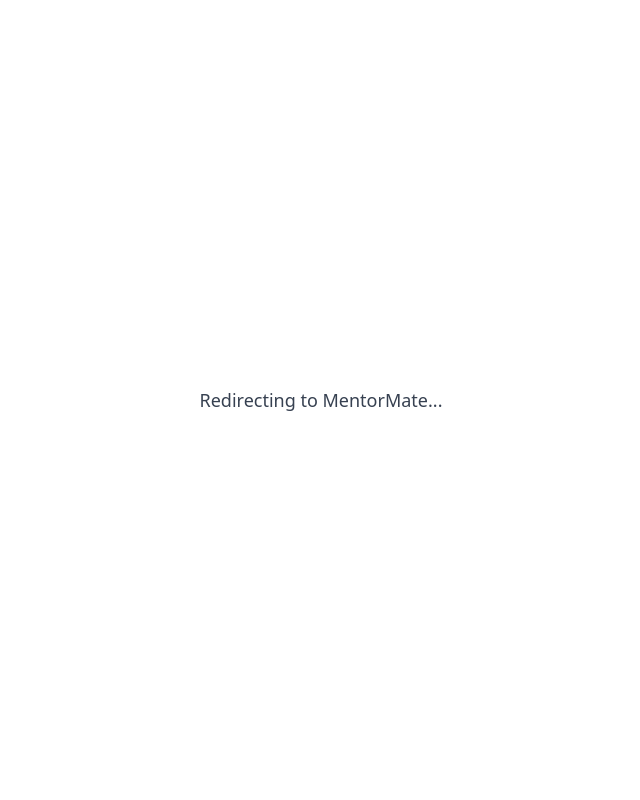
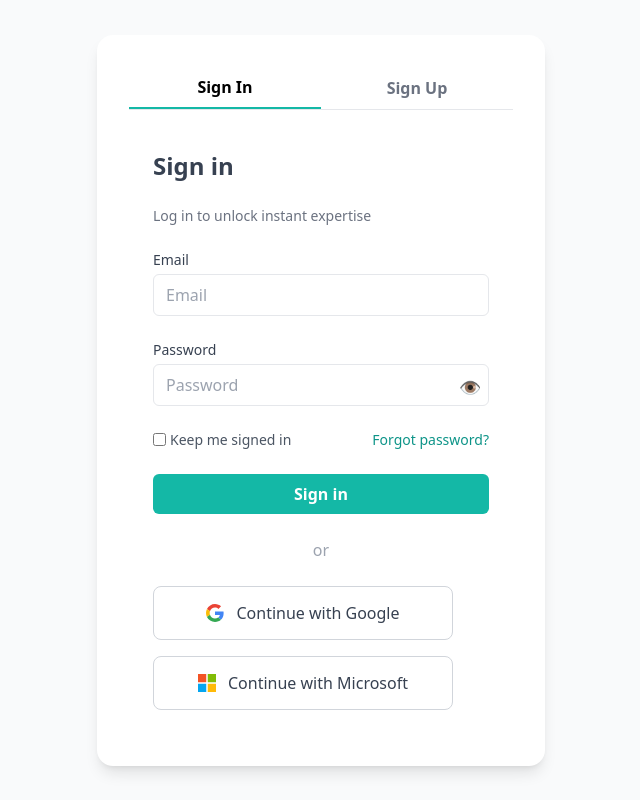
Before and after one commit to Zoedube11/Mentormate-Frontend, a React (Create React App) app: page /auth in a window 1280 px wide. Shown: the whole page, without its empty margins (319-959 px from the left). Built offline with nearby package versions, Linux system fonts and the light colour scheme; no server answers.

Commit message:
Authpage

```diff
--- a/src/pages/AuthPage.jsx
+++ b/src/pages/AuthPage.jsx
@@ -1,25 +1,46 @@
-// src/components/RedirectHandler.jsx
-import { useEffect } from "react";
-import { useNavigate } from "react-router-dom";
+import React, { useState } from "react";
+import Navbar from "../components/Navbar";
+import SignIn from "../components/SignIn";
+import SignUp from "../components/SignUp";
 
-export default function RedirectHandler() {
-  const navigate = useNavigate();
+export default function AuthPage() {
+  const [tab, setTab] = useState("signin");
+  const [formData, setFormData] = useState({
+    firstName: "", lastName: "", birthDate: "", phone: "",
+    email: "", password: "", confirmPassword: "", terms: false,
+  });
 
-  useEffect(() => {
-    // Example: Only redirect if a token or user data exists
-    const token = localStorage.getItem("token");
-    if (token) {
-      const timer = setTimeout(() => {
-        navigate("/mentormate-homepage");
-      }, 1000);
+  const handleChange = (e) => {
+    const { name, value, type, checked } = e.target;
+    setFormData(prev => ({ ...prev, [name]: type === "checkbox" ? checked : value }));
+  };
 
-      return () => clearTimeout(timer);
-    }
-  }, [navigate]);
+  const handleSubmit = (e) => {
+    e.preventDefault();
+    console.log("Form submitted:", formData);
+    alert("Account created successfully!");
+  };
 
   return (
-    <div className="flex justify-center items-center h-screen text-gray-700 text-lg">
-      Redirecting to MentorMate...
+    <div className="min-h-screen bg-gray-50 flex items-center justify-center">
+      <div className="w-full max-w-md bg-white rounded-2xl shadow-lg p-8">
+        <div className="flex mb-4 border-b">
+          <button
+            className={`flex-1 py-2 text-center font-semibold ${tab==="signin" ? "border-b-2 border-teal-500" : "text-gray-500"}`}
+            onClick={() => setTab("signin")}
+          >
+            Sign In
+          </button>
+          <button
+            className={`flex-1 py-2 text-center font-semibold ${tab==="signup" ? "border-b-2 border-teal-500" : "text-gray-500"}`}
+            onClick={() => setTab("signup")}
+          >
+            Sign Up
+          </button>
+        </div>
+
+        {tab === "signin" ? <SignIn /> : <SignUp formData={formData} handleChange={handleChange} handleSubmit={handleSubmit} />}
+      </div>
     </div>
   );
 }
```
Also changed, not shown: src/components/RedirectHandler.jsx (+4 -3 lines).
